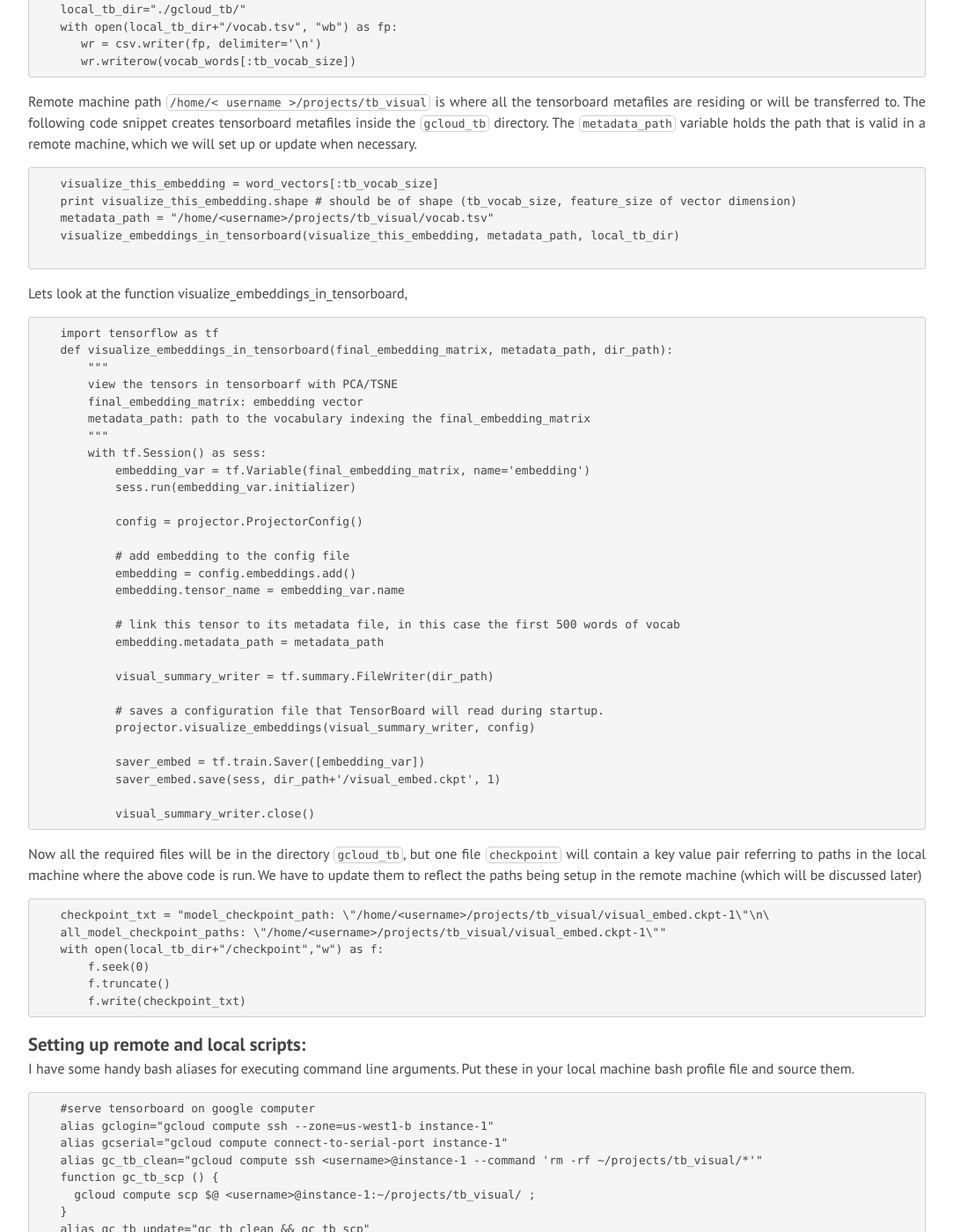
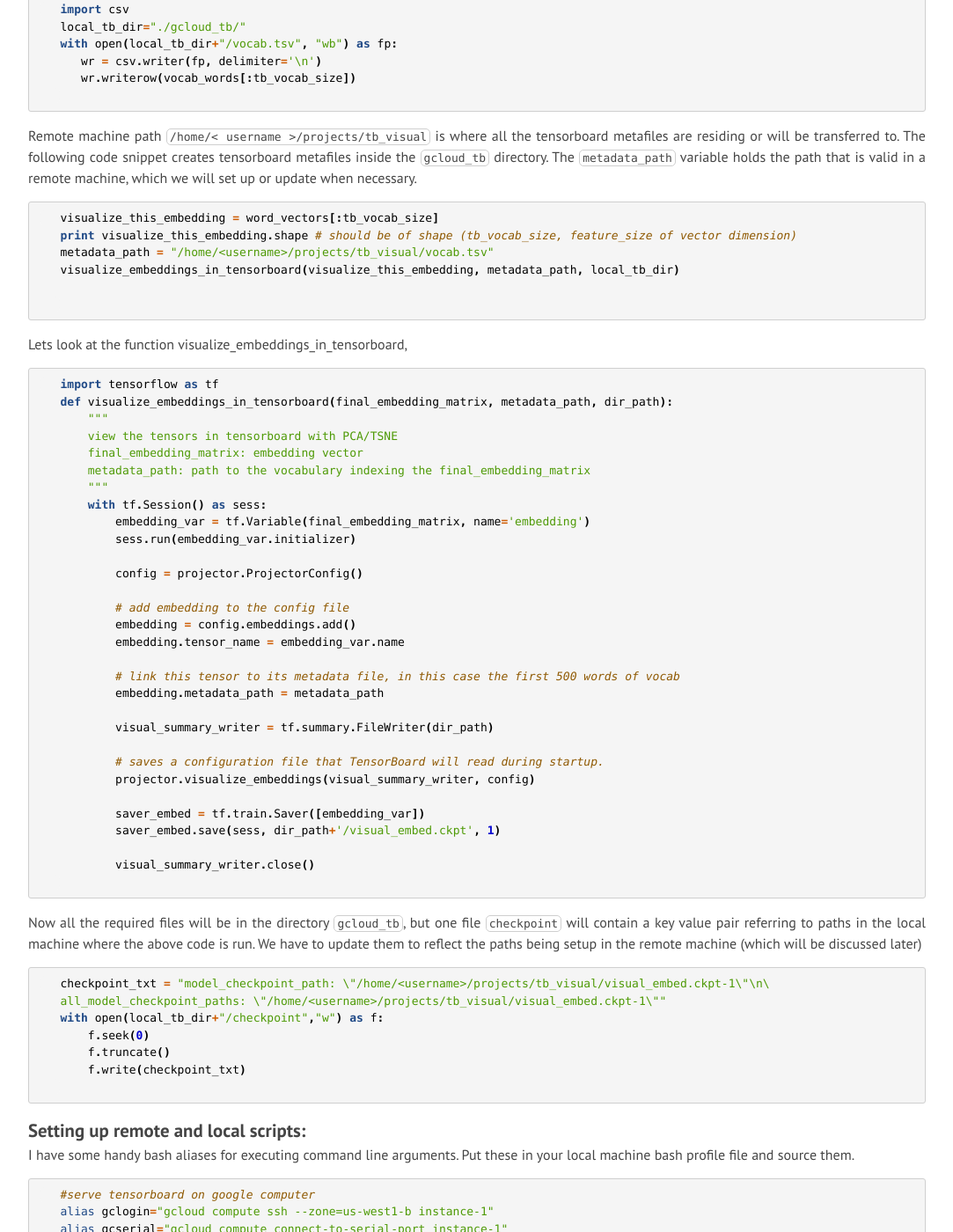
Before and after one commit to bicepjai/bicepjai.github.io, a Jekyll site: the page built from _posts/2017-08-22-tensorboard-on-gcloud.md, in a window 1280 px wide and 1400 px high, scrolled down 3582 px. Shown: the whole window at 88% size, without its empty margins (98-1181 px from the left). Built offline with Jekyll 4.4.1, drawn with Linux system fonts in a browser that asks for light colours; nearby versions of some CDN libraries; formulas are drawn with MathJax 3; comment, search, counter and statistics services are not loaded; some of the changed text lies outside the part shown.

Commit message:
update on tensorgboard on gcloud

````diff
--- a/_posts/2017-08-22-tensorboard-on-gcloud.md
+++ b/_posts/2017-08-22-tensorboard-on-gcloud.md
@@ -66,39 +66,39 @@ I do have to mention tensorflow project [projector.tensorflow](http://projector.
    The following processing is done on the local machine. Lets say we have the vocab list and the embedding matrix and we intend to display 100,000 words. I usually process and save them for this usage.
 
 
-   ```
+   {% highlight python %}
    vocab_words = np.load("vocab_words.npy") # vocab_size > 100000
    word_vectors = np.load("word_vectors.npy") # vector of dimensions (vocab_size, feature_size of vector dimension)
    tb_vocab_size = 10000
-   ```
+   {% endhighlight %}
 
    Tensorboard requires the metafile for vocabulary to be in tsv format. Lets create them. The necessary contents are placed in a directory name `gcloud_tb`
 
-   ```
+   {% highlight python %}
    import csv
    local_tb_dir="./gcloud_tb/"
    with open(local_tb_dir+"/vocab.tsv", "wb") as fp:
       wr = csv.writer(fp, delimiter='\n')
       wr.writerow(vocab_words[:tb_vocab_size])
-   ```
+   {% endhighlight %}
 
    Remote machine path `/home/< username >/projects/tb_visual` is where all the tensorboard metafiles are residing or will be transferred to. The following code snippet creates tensorboard metafiles inside the `gcloud_tb` directory. The `metadata_path` variable holds the path that is valid in a remote machine, which we will set up or update when necessary.
 
-   ```
+   {% highlight python %}
    visualize_this_embedding = word_vectors[:tb_vocab_size]
    print visualize_this_embedding.shape # should be of shape (tb_vocab_size, feature_size of vector dimension)
    metadata_path = "/home/<username>/projects/tb_visual/vocab.tsv"
    visualize_embeddings_in_tensorboard(visualize_this_embedding, metadata_path, local_tb_dir)
 
-   ```
+   {% endhighlight %}
 
    Lets look at the function visualize_embeddings_in_tensorboard,
 
-   ```
+   {% highlight python %}
    import tensorflow as tf
    def visualize_embeddings_in_tensorboard(final_embedding_matrix, metadata_path, dir_path):
        """
-       view the tensors in tensorboarf with PCA/TSNE
+       view the tensors in tensorboard with PCA/TSNE
        final_embedding_matrix: embedding vector
        metadata_path: path to the vocabulary indexing the final_embedding_matrix
        """
@@ -124,25 +124,25 @@ I do have to mention tensorflow project [projector.tensorflow](http://projector.
            saver_embed.save(sess, dir_path+'/visual_embed.ckpt', 1)
 
            visual_summary_writer.close()
-   ```
+   {% endhighlight %}
 
    Now all the required files will be in the directory `gcloud_tb`, but one file `checkpoint` will contain a key value pair referring to paths in the local machine where the above code is run. We have to update them to reflect the paths being setup in the remote machine (which will be discussed later)
 
-   ```
+   {% highlight python %}
    checkpoint_txt = "model_checkpoint_path: \"/home/<username>/projects/tb_visual/visual_embed.ckpt-1\"\n\
    all_model_checkpoint_paths: \"/home/<username>/projects/tb_visual/visual_embed.ckpt-1\""
    with open(local_tb_dir+"/checkpoint","w") as f:
        f.seek(0)
        f.truncate()
        f.write(checkpoint_txt)
-   ```
+   {% endhighlight %}
 
 
 ### Setting up remote and local scripts:
 
    I have some handy bash aliases for executing command line arguments. Put these in your local machine bash profile file and source them.
 
-   ```
+   {% highlight bash %}
    #serve tensorboard on google computer
    alias gclogin="gcloud compute ssh --zone=us-west1-b instance-1"
    alias gcserial="gcloud compute connect-to-serial-port instance-1"
@@ -152,7 +152,7 @@ I do have to mention tensorflow project [projector.tensorflow](http://projector.
    }
    alias gc_tb_update="gc_tb_clean && gc_tb_scp"
    alias gc_tb_restart="gcloud compute ssh <username>@instance-1 --command 'bash /home/<username>/bash_restart_tb &'"
-   ```
+   {% endhighlight %}
 
    1. Start the instance and on a terminal immediately execute `gclogin`. Wait while it logs in. This needs to be set up before we execute any more commands on the terminal for gcloud instance.
 
@@ -164,23 +164,21 @@ I do have to mention tensorflow project [projector.tensorflow](http://projector.
       This should be fairly easy. Usually, I prefer creating a software folder named `programs`.
 
    5. Create `bash_start_tb` bash script. This is the one we put in the gcloud **Custom metadata** section. This will be called during start up and you can use the serial connection terminal window started above to debug any issues.
-      ```
+      {% highlight bash %}
       #! /bin/bash
 
       export PATH="/home/<username>/programs/anaconda2/bin:$PATH"
       source /home/<username>/programs/anaconda2/envs/tensorboard/bin/activate tensorboard
       /home/<username>/programs/anaconda2/bin/tensorboard --logdir=/home/<username>/projects/tb_visual --port=6006 &
-
-      ```
+      {% endhighlight %}
 
    5. Create another script called `bash_restart_tb`. This can be used to restart tensorboard if there are issues or after we have new data uploaded for rendering.
-      ```
+      {% highlight bash %}
       #! /bin/bash
 
       for pid in $(ps -ef | grep "tensorboard.py --logdir" | awk '{print $2}'); do sudo kill -9 $pid; done;
       bash /home/<username>/bash_start_tb
-
-      ```
+      {% endhighlight %}
 
 
 ### Update Tensorboard at will:
````
Also changed, not shown: other parts of _posts/2017-08-22-tensorboard-on-gcloud.md (+4 -1 lines).
